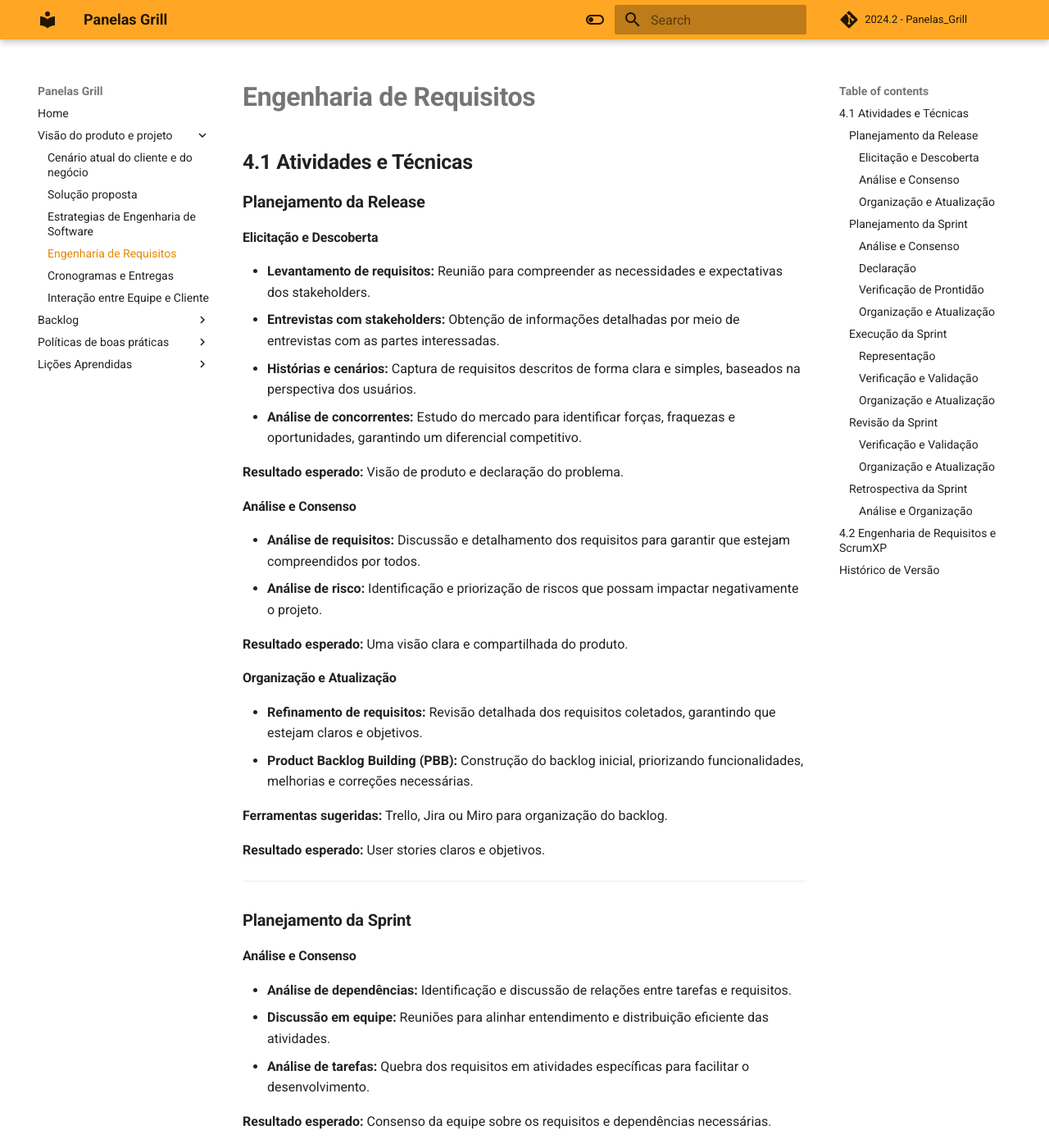
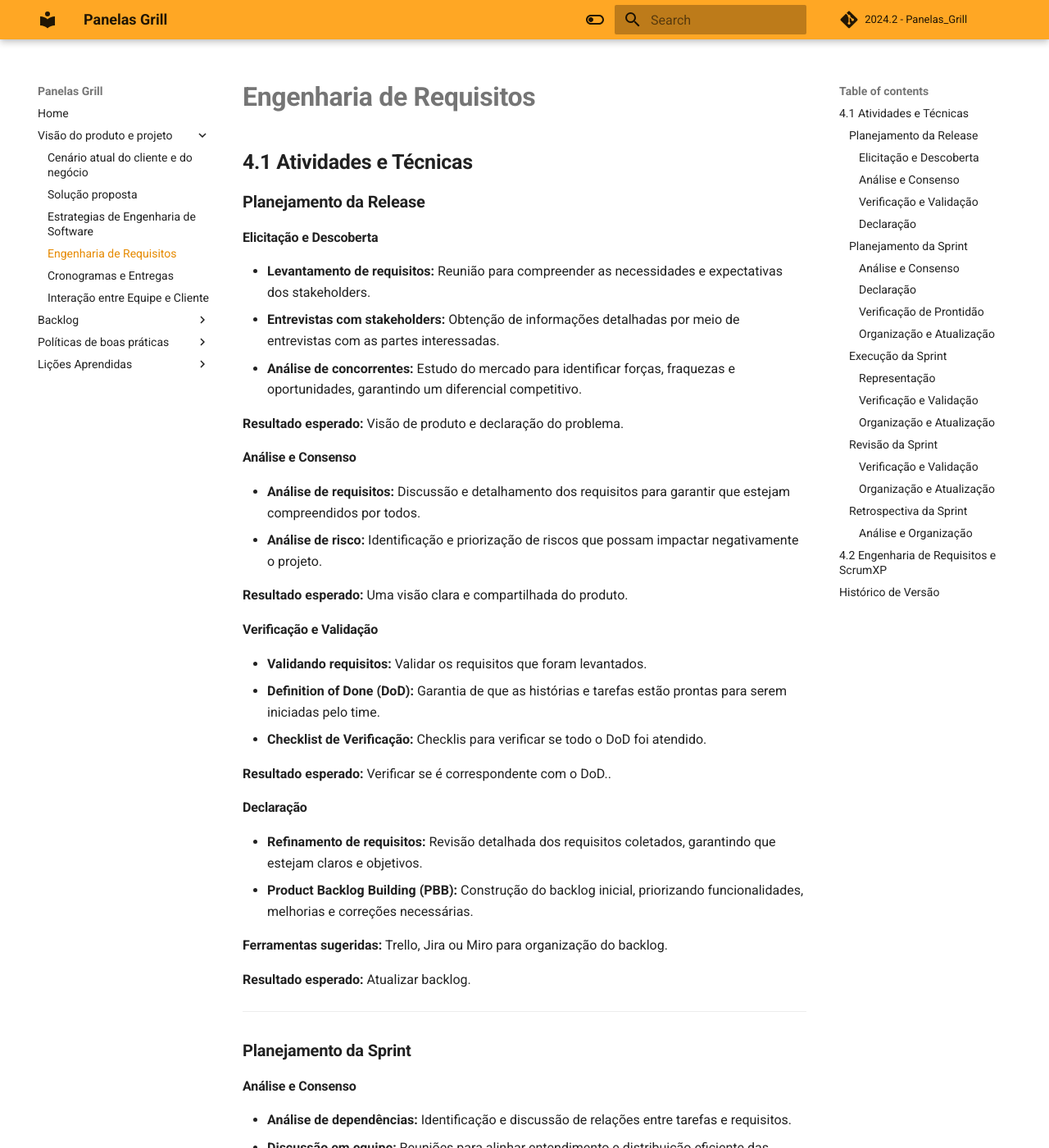
Before and after one commit to mdsreq-fga-unb/2024.2-T03-PanelasGrill, an MkDocs documentation site: the page built from docs/unidade2/engenhariaRequisitos.md, in a window 1280 px wide and 1400 px high. Shown: the whole window at 82% size. Built offline with MkDocs 1.6.1 and Material for MkDocs 9.7.7, drawn with Linux system fonts in a browser that asks for light colours; comment, search, counter and statistics services are not loaded; some of the changed text lies outside the part shown.

Commit message:
Atualizando tabela de ER

```diff
--- a/docs/unidade2/engenhariaRequisitos.md
+++ b/docs/unidade2/engenhariaRequisitos.md
@@ -8,7 +8,6 @@
 
 - **Levantamento de requisitos:** Reunião para compreender as necessidades e expectativas dos stakeholders.
 - **Entrevistas com stakeholders:** Obtenção de informações detalhadas por meio de entrevistas com as partes interessadas.
-- **Histórias e cenários:** Captura de requisitos descritos de forma clara e simples, baseados na perspectiva dos usuários.
 - **Análise de concorrentes:** Estudo do mercado para identificar forças, fraquezas e oportunidades, garantindo um diferencial competitivo.
 
 **Resultado esperado:** Visão de produto e declaração do problema.
@@ -20,14 +19,22 @@
 
 **Resultado esperado:** Uma visão clara e compartilhada do produto.
 
-#### **Organização e Atualização**
+#### **Verificação e Validação**
+
+- **Validando requisitos:** Validar os requisitos que foram levantados.
+- **Definition of Done (DoD):** Garantia de que as histórias e tarefas estão prontas para serem iniciadas pelo time.
+- **Checklist de Verificação:** Checklis para verificar se todo o DoD foi atendido.
+
+**Resultado esperado:** Verificar se é correspondente com o DoD..
+
+#### **Declaração**
 
 - **Refinamento de requisitos:** Revisão detalhada dos requisitos coletados, garantindo que estejam claros e objetivos.
 - **Product Backlog Building (PBB):** Construção do backlog inicial, priorizando funcionalidades, melhorias e correções necessárias.
 
 **Ferramentas sugeridas:** Trello, Jira ou Miro para organização do backlog.
 
-**Resultado esperado:** User stories claros e objetivos.
+**Resultado esperado:** Atualizar backlog.
 
 ---
 
@@ -118,9 +125,10 @@
 
 | **Fases do ScrumXP**       | **Atividade da Engenharia de Requisitos** | **Prática**                   | **Técnica**                                                       | **Resultados Esperados**                                                                 |
 |----------------------------|-------------------------------------------|---------------------------------|---------------------------------------------------------------------|-----------------------------------------------------------------------------------------|
-| **Planejamento da Release** | **Elicitação e Descoberta**            | Levantamento de requisitos     | Entrevistas com stakeholders, histórias e cenários, análise de concorrentes | Visão de produto e declaração do problema                                              |
-|                            | **Análise e Consenso**                 | Análise de requisitos          | Análise de risco                                                  | Visão clara e compartilhada do produto                                                |
-|                            | **Organização e Atualização**        | Refinamento de requisitos       | Product Backlog Building (PBB)                                      | User stories claros e objetivos                                                        |
+| **Planejamento da Release** | **Elicitação e Descoberta**            | Levantamento de requisitos     | Entrevistas com stakeholders, análise de concorrentes | Visão de produto e declaração do problema                                              |
+|                            | **Análise e Consenso**                 | Análise de requisitos          | Análise de risco                                                  | Visão clara e compartilhada do produto
+|                            | **Verificação e Validação**        | Validando requisitos       | Definition of Done (DoD) e Checklist de Verificação                                      | Verificar se corresponde com o DoD.                                                 |
+|                            | **Declaração**        | Refinamento de requisitos       | Product Backlog Building (PBB)                                      | Atualizar backlog                                          |
 | **Planejamento da Sprint** | **Análise e Consenso**                 | Análise de dependências        | Discussão com a equipe, análise de tarefas                       | Consenso da equipe sobre os requisitos e dependências necessárias                      |
 |                            | **Declaração**                       | Definição de critério de aceitação | Critérios de aceitação detalhados                                  | User stories com critérios de aceitação claros e objetivos bem definidos             |
 |                            | **Verificação e Validação**         | Verificação dos requisitos da sprint | Definition of Ready (DoR)                                          | Equipe pronta para iniciar o desenvolvimento                                           |
```
Also changed, not shown: other parts of docs/unidade2/engenhariaRequisitos.md (+1 -0 lines).
